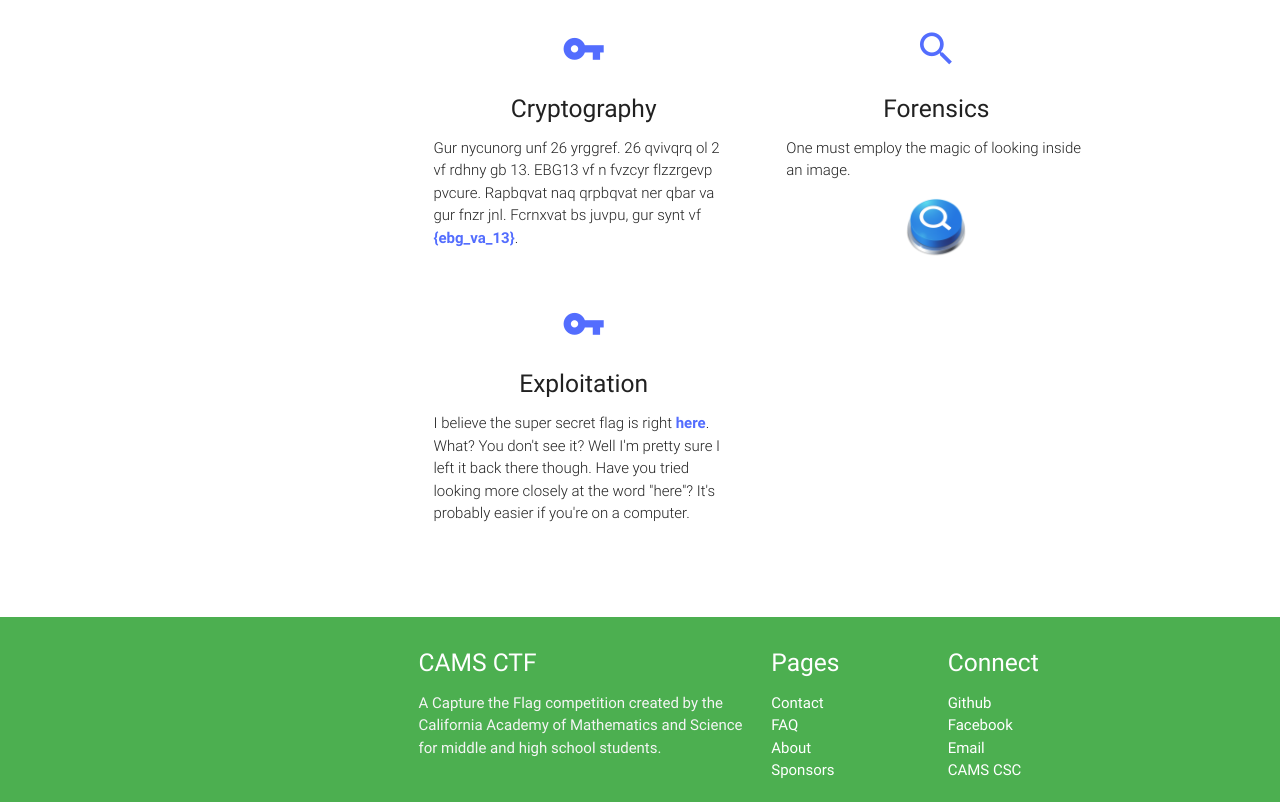
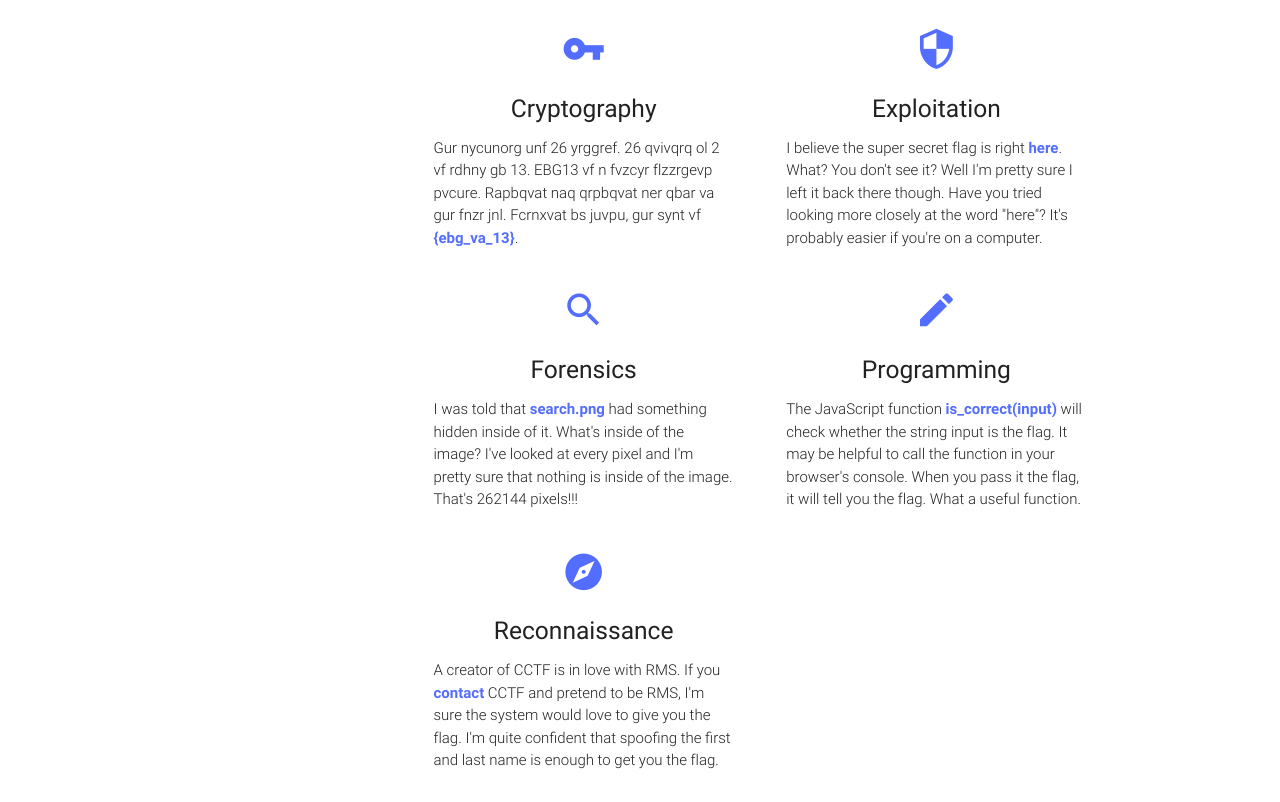
Before and after one commit to bobbyluig/cctf-home, a plain HTML site: page about.html in a window 1280 px wide. Shown: the part 1318-2120 px from the top of the page. Drawn offline with nearby package versions, Linux system fonts and the light colour scheme.

Commit message:
Sample update.

```diff
--- a/about.html
+++ b/about.html
@@ -98,17 +98,45 @@
 					</div>
 					<div class="col s12 m6">
 						<div class="icon-block">
-							<h3 class="center indigo-text text-accent-2"><i class="mdi-action-search"></i></h3>
-							<h5 class="center">Forensics</h5>
-							<p class="light">One must employ the magic of looking inside an image.</p>
-							<p class="center"><img class="materialboxed" width="20%" src="sample/search.png"></p>
+							<h3 class="center indigo-text text-accent-2"><i class="mdi-hardware-security"></i></h3>
+							<h5 class="center">Exploitation</h5>
+							<p class="light">I believe the super secret flag is right <b>here<!-- {sup3r_s3cr3t_f1ag} --></b>. What? You don't see it? Well I'm pretty sure I left it back there though. Have you tried looking more closely at the word "here"? It's probably easier if you're on a computer.</p>
 						</div>
 					</div>
 					<div class="col s12 m6">
 						<div class="icon-block">
-							<h3 class="center indigo-text text-accent-2"><i class="mdi-communication-vpn-key"></i></h3>
-							<h5 class="center">Exploitation</h5>
-							<p class="light">I believe the super secret flag is right <b>here<!-- {sup3r_s3cr3t_f1ag} --></b>. What? You don't see it? Well I'm pretty sure I left it back there though. Have you tried looking more closely at the word "here"? It's probably easier if you're on a computer.</p>
+							<h3 class="center indigo-text text-accent-2"><i class="mdi-action-search"></i></h3>
+							<h5 class="center">Forensics</h5>
+							<p class="light">I was told that <b><a href="sample/search.png">search.png</a></b> had something hidden inside of it. What's inside of the image? I've looked at every pixel and I'm pretty sure that nothing is inside of the image. That's 262144 pixels!!!</p>
+						</div>
+					</div>
+					<div class="col s12 m6">
+						<div class="icon-block">
+							<h3 class="center indigo-text text-accent-2"><i class="mdi-editor-mode-edit"></i></h3>
+							<h5 class="center">Programming</h5>
+							<p class="light">The JavaScript function <b>is_correct(input)</b> will check whether the string input is the flag. It may be helpful to call the function in your browser's console. When you pass it the flag, it will tell you the flag. What a useful function.</p>
+
+							<script>
+								flag = [ 123, 99, 104, 97, 114, 95, 99, 48, 100, 101, 115, 95, 101, 104, 63, 125 ];
+								function is_correct(input) {
+									for(var i=0; i<flag.length; i++) {
+										if(flag[i] !== input.charCodeAt(i)) {
+											toast('Incorrect!', 2500);
+											return false;
+										}
+									}
+									toast('Flag: ' + input, 5000);
+									return true;
+								}
+							</script>
+
+						</div>
+					</div>
+					<div class="col s12 m6">
+						<div class="icon-block">
+							<h3 class="center indigo-text text-accent-2"><i class="mdi-action-explore"></i></h3>
+							<h5 class="center">Reconnaissance</h5>
+							<p class="light">A creator of CCTF is in love with RMS. If you <a href="/contact.html"><b>contact</b></a> CCTF and pretend to be RMS, I'm sure the system would love to give you the flag. I'm quite confident that spoofing the first and last name is enough to get you the flag.</p>
 						</div>
 					</div>
 				</div>
```
Also changed, not shown: contact.html (+4 -4 lines), 1 other file.
